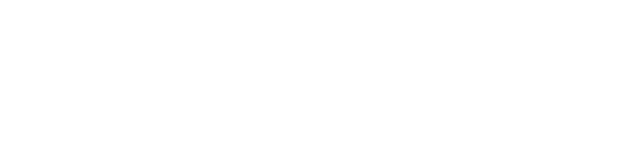
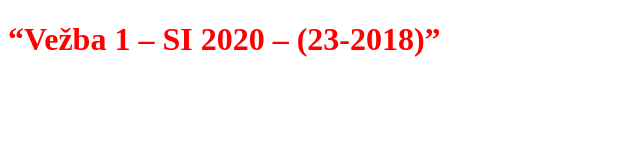
Before and after one commit to kamenkos/Proba, a plain HTML site: page Probiskes/index.html in a window 1280 px wide. Shown: the whole page, without its empty margins (0-640 px from the left). Drawn offline with Linux system fonts and the light colour scheme.

Commit message:
drugi korak, kreiranje css i stilizovanje teksta

```diff
--- a/Probiskes/index.html
+++ b/Probiskes/index.html
@@ -1,11 +1,13 @@
 <!DOCTYPE html>
 <html>
   <head>
+    <link rel="stylesheet" href="style.css">
     <meta charset="utf-8">
     <title>Probiskes</title>
   </head>
   <body>
 
+    <h1 class="h1-style">“Vežba 1 – SI 2020 – (23-2018)”</h1>
 
   </body>
 </html>
--- /dev/null
+++ b/Probiskes/style.css
@@ -0,0 +1,4 @@
+.h1-style{
+    color: red;
+
+}
```
